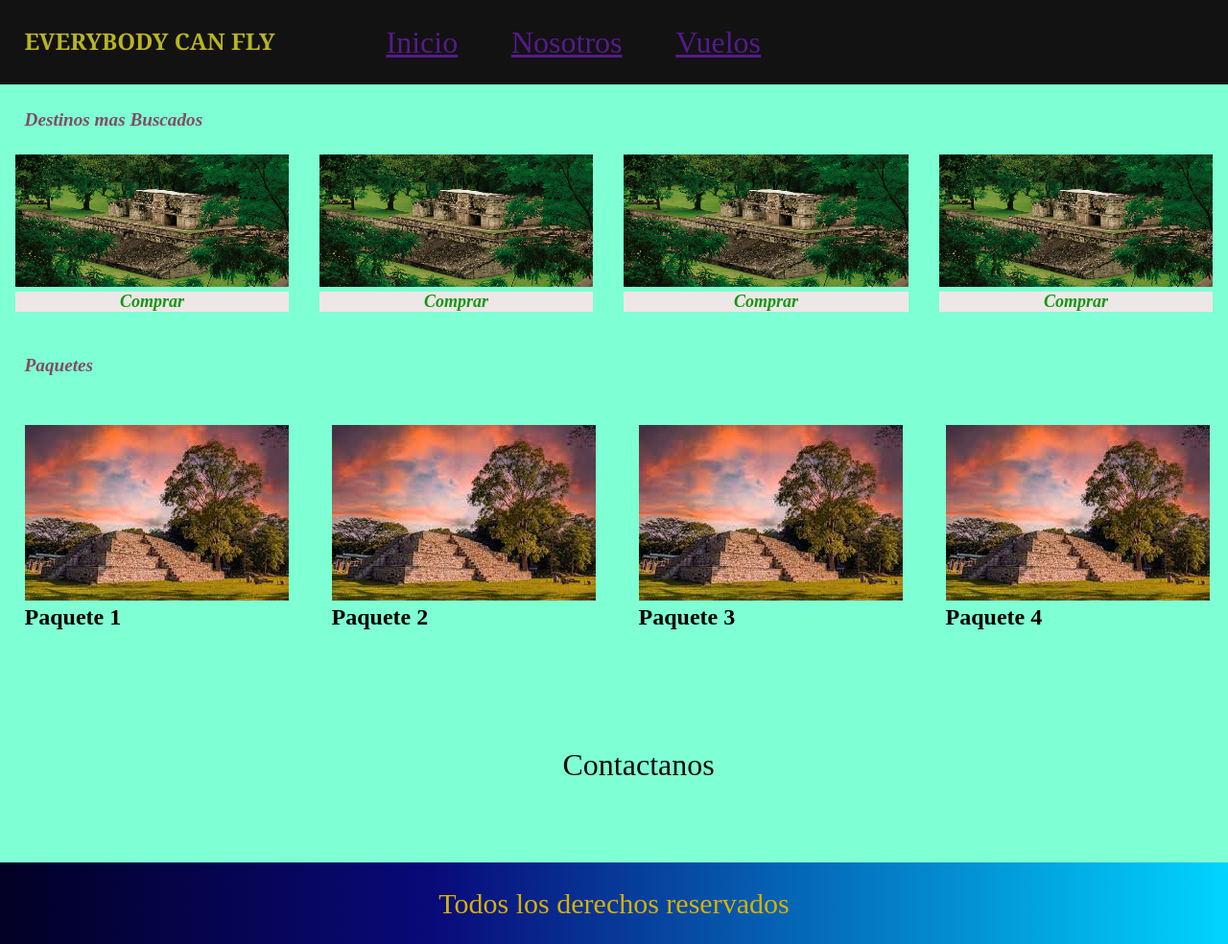
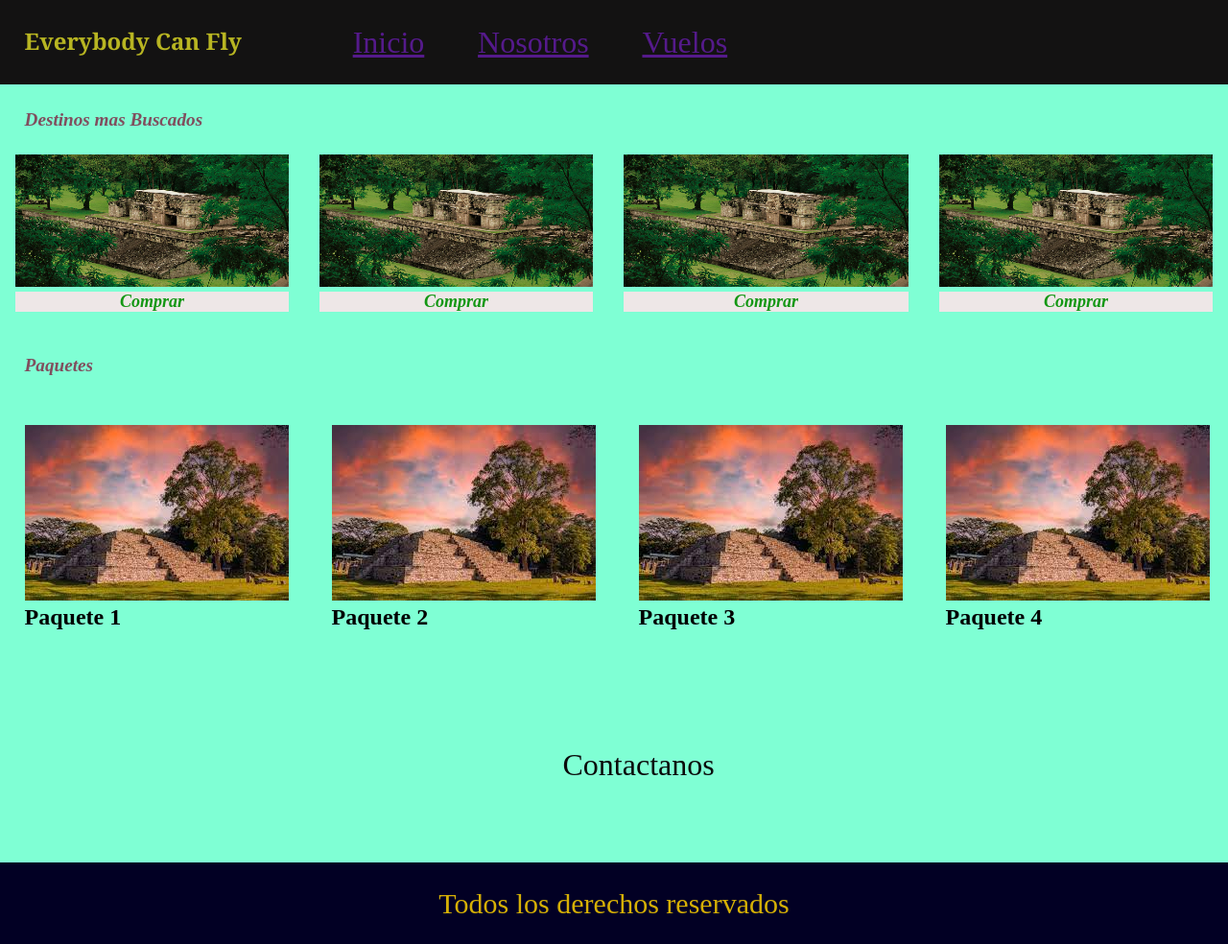
Before and after one commit to ondinagarcia/Everybody-can-fly, a plain HTML site: page index.html in a window 1280 px wide. Shown: the whole page at 96% size. Drawn offline with Linux system fonts and the light colour scheme.

Commit message:
cambio en css

```diff
--- a/assets/sass/style.scss
+++ b/assets/sass/style.scss
@@ -172,5 +172,5 @@ footer{
     color: rgb(214, 176, 6);
     padding: 2%;
     background: rgb(2,0,36);
-    background: linear-gradient(90deg, rgba(2,0,36,1) 0%, rgba(9,9,121,1) 35%, rgba(0,212,255,1) 100%);
+    background: rgb(2,0,36)
 }
--- a/index.html
+++ b/index.html
@@ -4,13 +4,13 @@
     <meta charset="UTF-8">
     <meta http-equiv="X-UA-Compatible" content="IE=edge">
     <meta name="viewport" content="width=device-width, initial-scale=1.0">
-    <title>Document</title>
+    <title>Everybody Can Fly </title>
     <link rel="stylesheet" href="assets/css/style.css">
 </head>
 <body>
 
     <header class="header">
-        <h1>EVERYBODY CAN FLY</h1>
+        <h1>Everybody Can Fly</h1>
         <nav class="header__section">
             <ul class="header__section__item">
                 <li><a href="">Inicio</a></li>
```
Also changed, not shown: assets/css/style.css.
